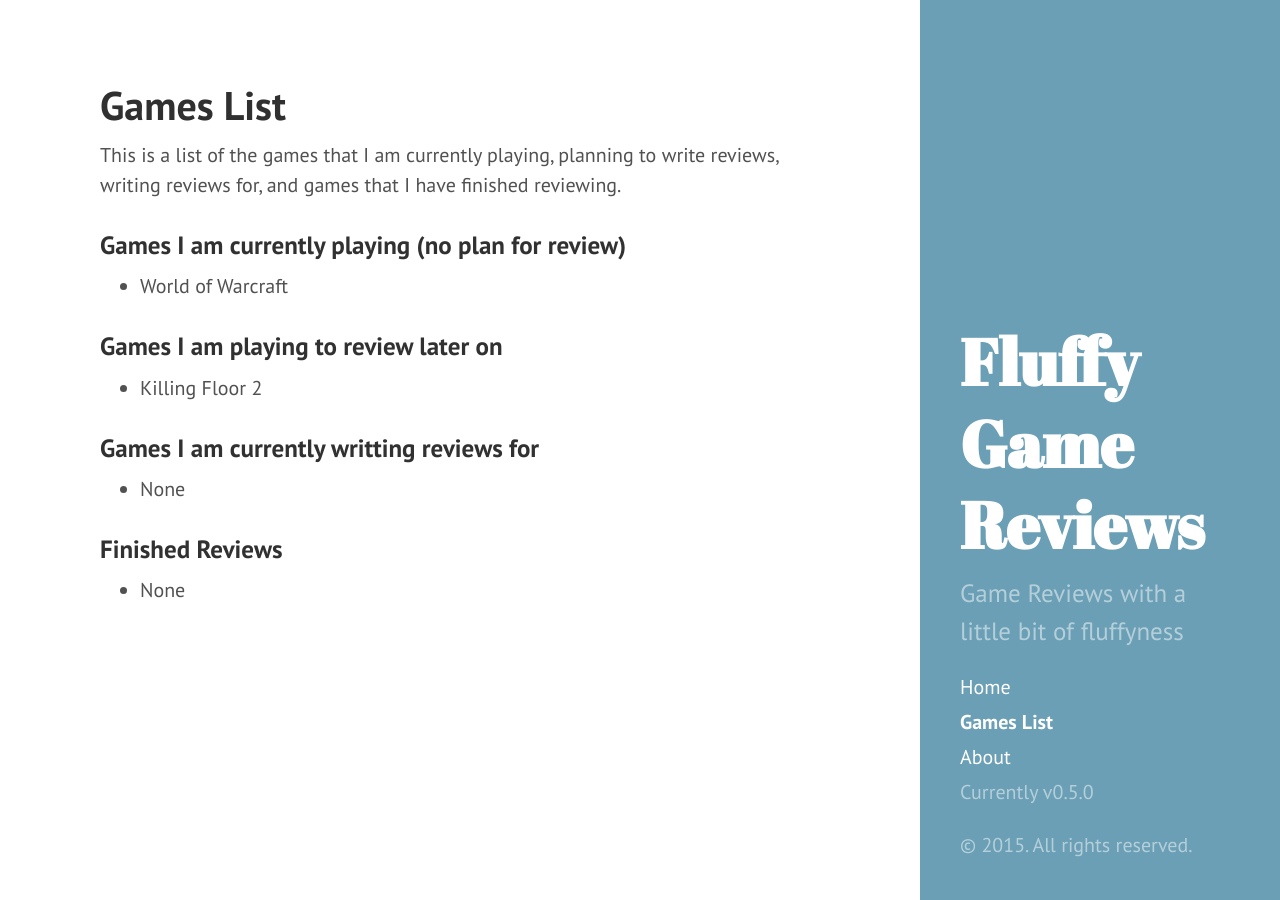
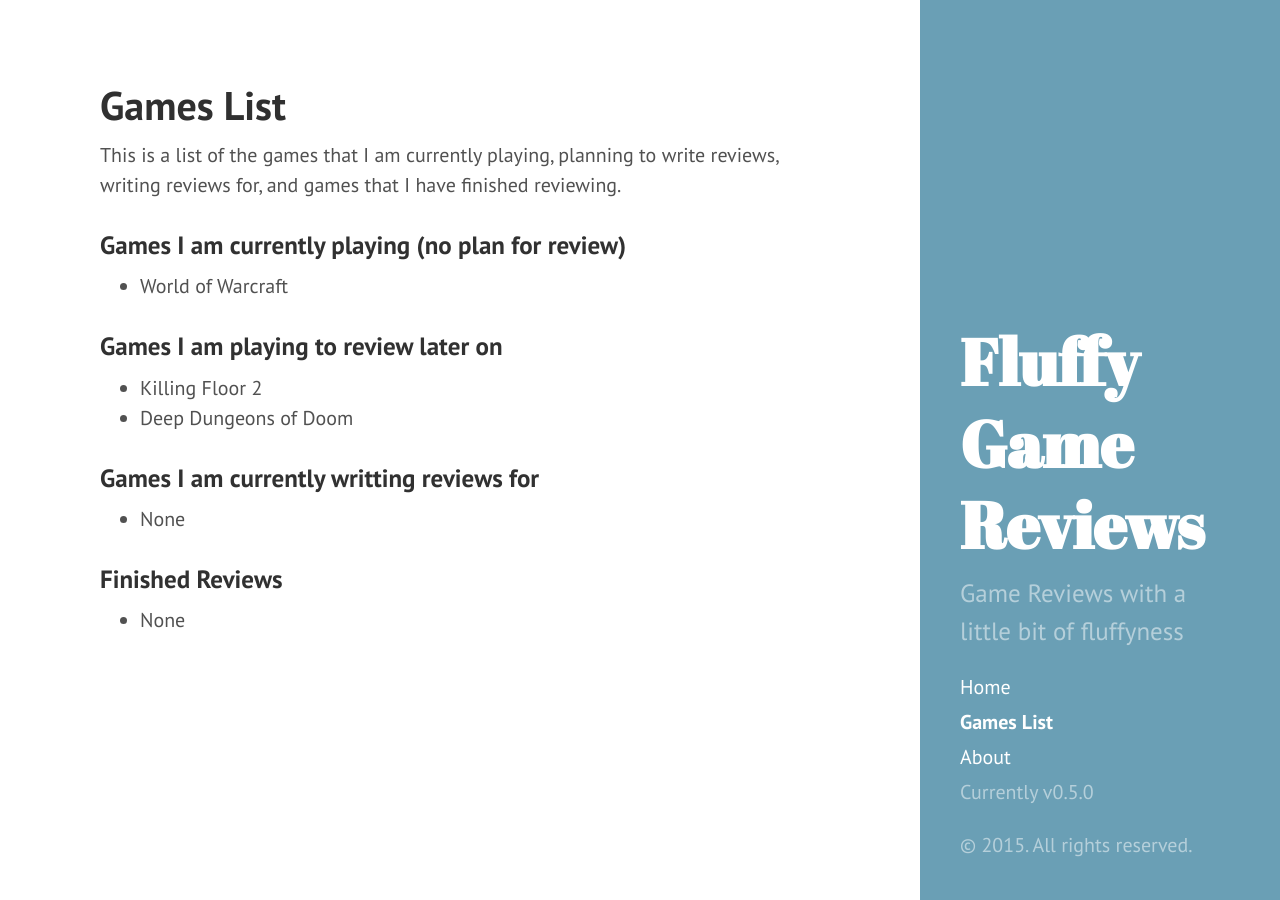
Before and after one commit to LordFluffyPants/LordFluffyPants.github.io, a Jekyll site: the page built from GamesList.md, in a window 1280 px wide. Built offline with Jekyll 4.4.1, drawn with Linux system fonts in a browser that asks for light colours; Markdown is read by kramdown in place of the engine named in the settings.

Commit message:
updated games list

```diff
--- a/GamesList.md
+++ b/GamesList.md
@@ -10,6 +10,7 @@ This is a list of the games that I am currently playing, planning to write revie
 
 ###Games I am playing to review later on
 + Killing Floor 2
++ Deep Dungeons of Doom
 
 ###Games I am currently writting reviews for
 + None
```
